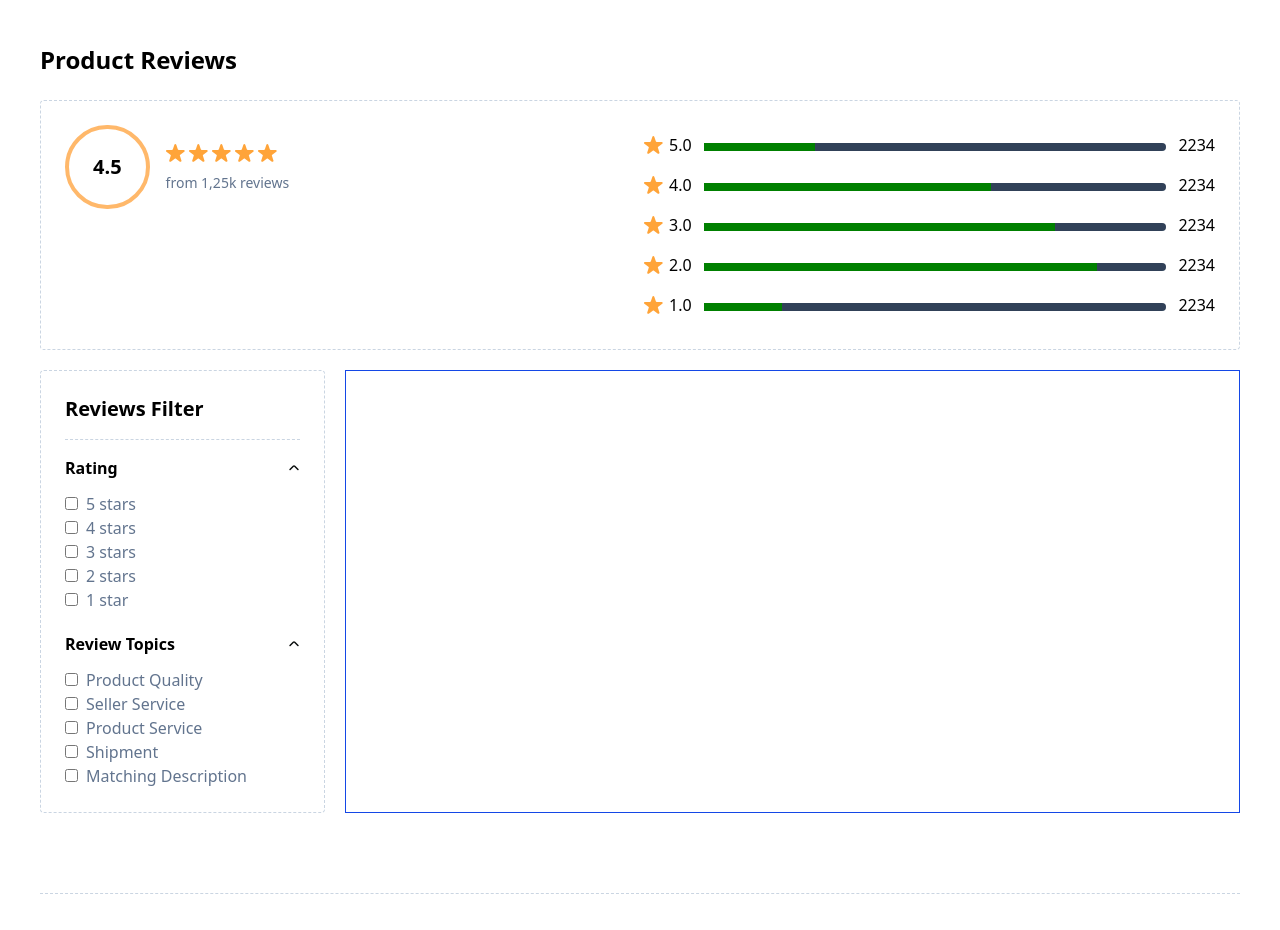
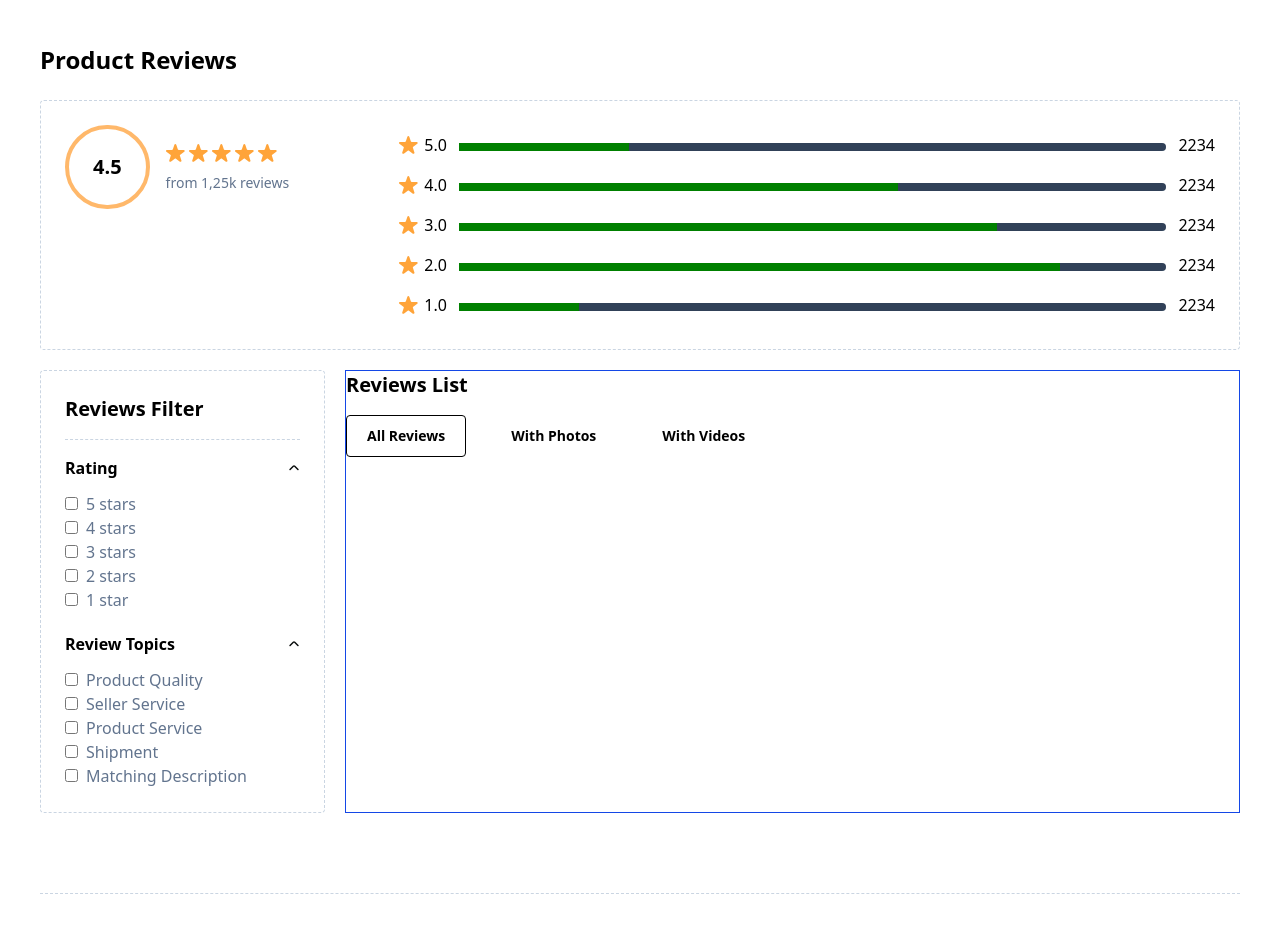
Before and after one commit to asimovSO/Product-page-vue-3-tailwind, a Vue app: page / in a window 1280 px wide. Shown: the part 1620-2550 px from the top of the page. Built offline with nearby package versions, Linux system fonts and the light colour scheme.

Commit message:
Review tabs

```diff
--- a/src/components/ReviewsBlock.vue
+++ b/src/components/ReviewsBlock.vue
@@ -7,7 +7,7 @@
       class="w-full grid md:grid-cols-8 md:justify-between gap-2 md:gap-5"
     >
       <div class="1 md:col-span-8 flex flex-wrap md:flex-nowrap gap-12 md:gap-2 items-start justify-between border border-slate-300 border-dashed p-6 rounded">
-        <div class="flex items-center gap-4 w-full">
+        <div class="flex items-center gap-4 md:w-2/5">
           <div
             class="rate-number w-fit p-6 rounded-full border-4 border-orange-300 text-xl font-semibold"
           >
@@ -34,7 +34,7 @@
       </div>
 
       <div class="3 border border-blue-700 md:col-span-6">
-
+        <ReviewsList />
       </div>
     </div>
   </div>
@@ -42,4 +42,5 @@
 <script setup>
 import ReviewsRangeBlock from "./ReviewsRangeBlock.vue";
 import ReviewsFiltersBlock from "./ReviewsFiltersBlock.vue";
+import ReviewsList from "./ReviewsList.vue";
 </script>
--- /dev/null
+++ b/src/components/ReviewsList.vue
@@ -0,0 +1,26 @@
+<template>
+  <div>
+    <h5 class="text-xl font-semibold block mb-4">Reviews List</h5>
+    <div class="reviews-tabs flex items-center gap-6 cursor-pointer text-sm font-semibold">
+      <div
+        v-for="(tab, idx) in tabs"
+        :key="idx"
+        @click="setTab(idx)"
+        class="py-2.5 px-5 transition-all duration-300 ease-in-out"
+        :class="{ 'border border-black rounded': activeTab == idx, 'border border-transparent': activeTab != idx }"
+
+      >
+        {{ tab }}
+      </div>
+    </div>
+  </div>
+</template>
+<script setup>
+import { ref } from "vue";
+
+const tabs = ref(["All Reviews", "With Photos", "With Videos"]);
+const activeTab = ref(0);
+function setTab(idx) {
+  activeTab.value = idx;
+}
+</script>
--- a/src/components/ReviewsRangeBlock.vue
+++ b/src/components/ReviewsRangeBlock.vue
@@ -5,7 +5,7 @@
       :key="idx"
       class="flex items-center gap-3 h-10"
     >
-      <div class="flex items-center gap-1.5">
+      <div class="flex items-center gap-1.5 font-medium">
         <img src="/icons/star.svg" alt="star" />
         <span>{{ 5 - idx }}.0</span>
       </div>
@@ -15,7 +15,7 @@
           :value="(Math.random() * 100).toFixed(0)"
           max="100"></progress>
       </div>
-      <div class="number_reviews">2234</div>
+      <div class="number_reviews font-medium">2234</div>
     </div>
   </div>
 </template>
--- a/src/style.css
+++ b/src/style.css
@@ -1,4 +1,5 @@
 @import "tailwindcss";
+
 
 .container {
   @apply mx-auto max-w-[1200px] px-1 md:px-0;
```
